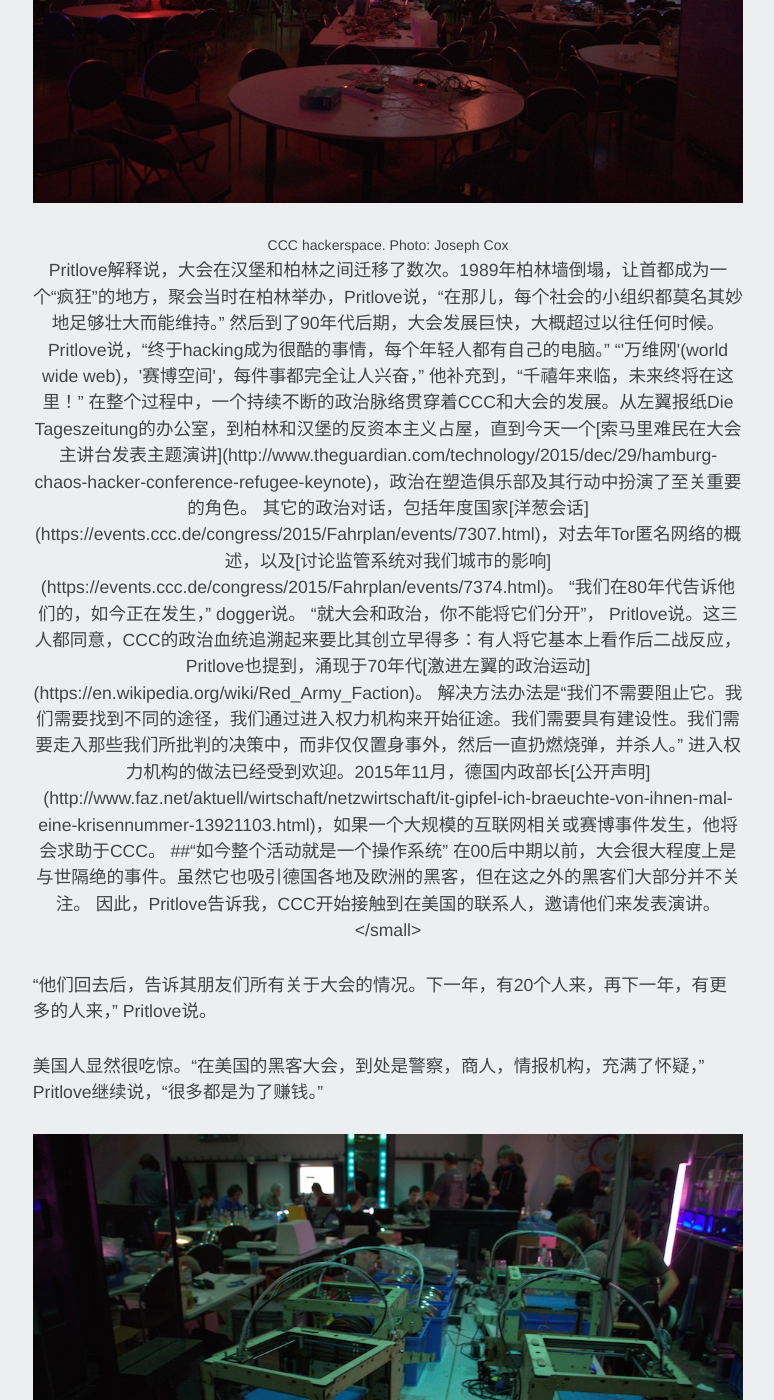
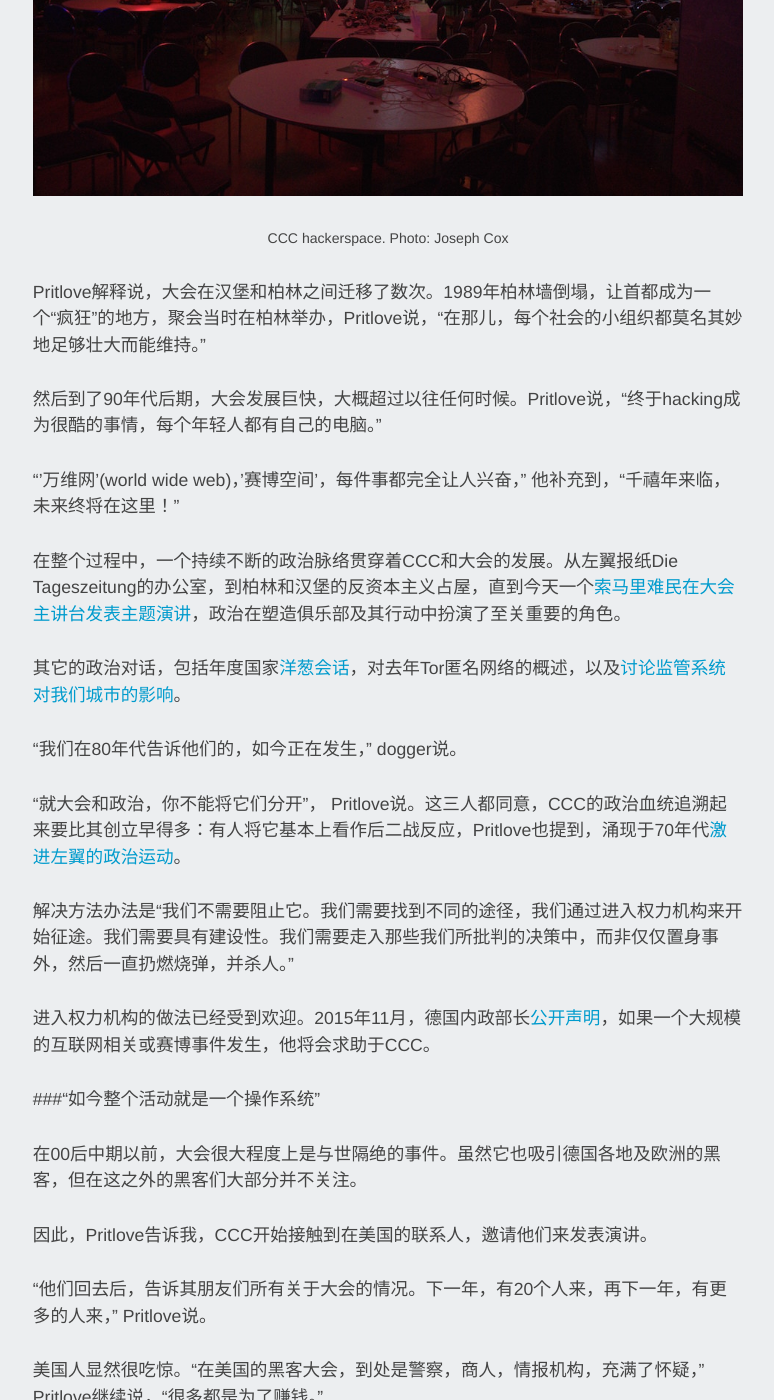
Before and after one commit to hardenedlinux/hardenedlinux.github.io, a Jekyll site: the page built from _posts/2016-03-02-chaos-communication-congress-a-very-german-hacking-conference.markdown, in a window 1280 px wide and 1400 px high, scrolled down 4905 px. Shown: the whole window, without its empty margins (252-1026 px from the left). Built offline with Jekyll 4.4.1, drawn with Linux system fonts in a browser that asks for light colours; nearby versions of some CDN libraries.

Commit message:
fix some format issue

```diff
--- a/_posts/2016-03-02-chaos-communication-congress-a-very-german-hacking-conference.markdown
+++ b/_posts/2016-03-02-chaos-communication-congress-a-very-german-hacking-conference.markdown
@@ -58,7 +58,7 @@ Tim Privlove, CCC的一位资深成员，早期会议的组织者，不认为这
 “一个供职于德国军方的人参加了CCC，大概不想告诉任何人，他们可能不愿出现在台面上，” Neumann说。
 
 
-在黑帽，美国的一个主要黑客大会上，国家安全局长Keith Alexander发表了[2013年的主题演讲](https://www.youtube.com/watch?v=4Sg4AtcW0LU)
+在黑帽，美国的一个主要黑客大会上，国家安全局长Keith Alexander发表了[2013年的主题演讲](https://www.youtube.com/watch?v=4Sg4AtcW0LU)。
 
 
 这显然，从来不会发生在混沌通讯大会上。
@@ -106,7 +106,7 @@ CCC随之创建了一个“eingetragener Verein (e. V.)” (*译注: [e. V.](htt
 
 
 
-## 我认为德国是尊重黑客的安全岛
+### 我认为德国是尊重黑客的安全岛
 
 
 起初在网络背后的政府机构[忽略了提出的问题](http://www.spiegel.de/einestages/btx-hack-1984-angriff-der-ccc-hacker-gegen-die-bundespost-a-1002443.html)。因此CCC将hack的细节分享给德国最大的一家广播公司，在媒体一番炒作之后，问题被修复了。最后CCC将现金返还。
@@ -143,7 +143,7 @@ CCC随之创建了一个“eingetragener Verein (e. V.)” (*译注: [e. V.](htt
 整个事件“威胁到要终结CCC，” Neumann说 - 严重损害他们所代表的黑客形象。
 
 ![](/images/2016-03-02-cccavghc/CCC-hackerspace.jpg)
-<center><center><small>CCC hackerspace. Photo: Joseph Cox</small></center>
+<center><small>CCC hackerspace. Photo: Joseph Cox</small></center>
 
 
 Pritlove解释说，大会在汉堡和柏林之间迁移了数次。1989年柏林墙倒塌，让首都成为一个“疯狂”的地方，聚会当时在柏林举办，Pritlove说，“在那儿，每个社会的小组织都莫名其妙地足够壮大而能维持。”
@@ -175,7 +175,7 @@ Pritlove解释说，大会在汉堡和柏林之间迁移了数次。1989年柏
 进入权力机构的做法已经受到欢迎。2015年11月，德国内政部长[公开声明](http://www.faz.net/aktuell/wirtschaft/netzwirtschaft/it-gipfel-ich-braeuchte-von-ihnen-mal-eine-krisennummer-13921103.html)，如果一个大规模的互联网相关或赛博事件发生，他将会求助于CCC。
 
 
-##“如今整个活动就是一个操作系统”
+###“如今整个活动就是一个操作系统”
 
 
 
@@ -183,7 +183,7 @@ Pritlove解释说，大会在汉堡和柏林之间迁移了数次。1989年柏
 
 
 因此，Pritlove告诉我，CCC开始接触到在美国的联系人，邀请他们来发表演讲。
-</small></center>
+
 
 “他们回去后，告诉其朋友们所有关于大会的情况。下一年，有20个人来，再下一年，有更多的人来，” Pritlove说。
 
```
